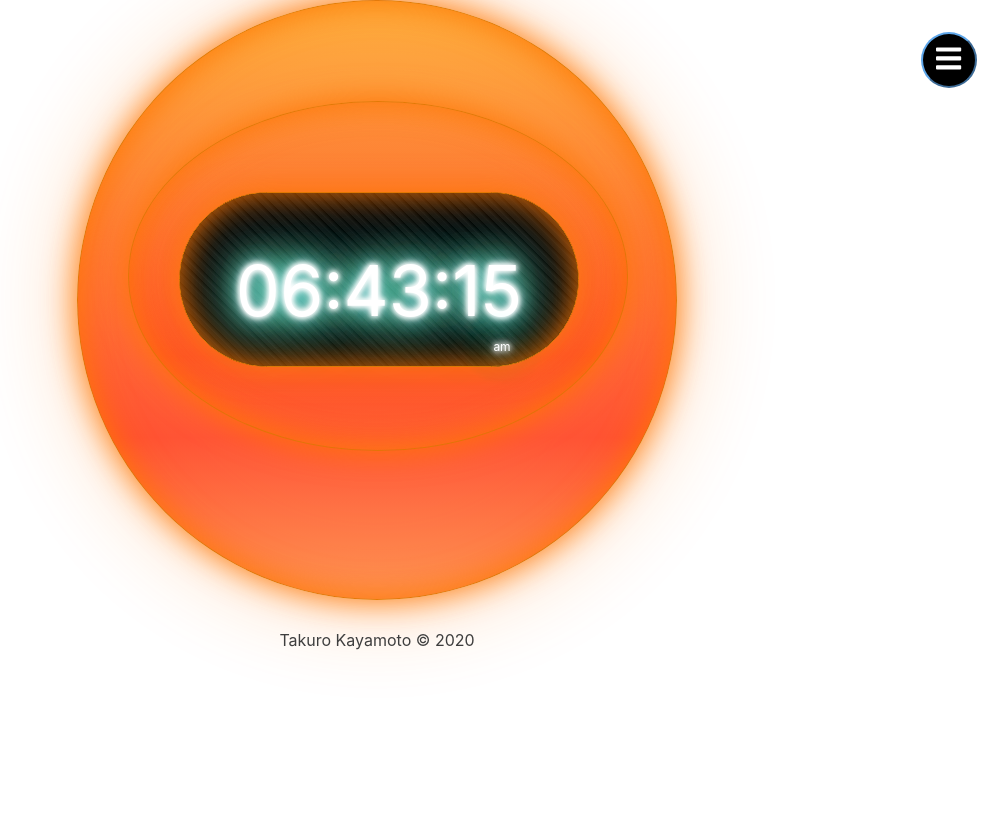
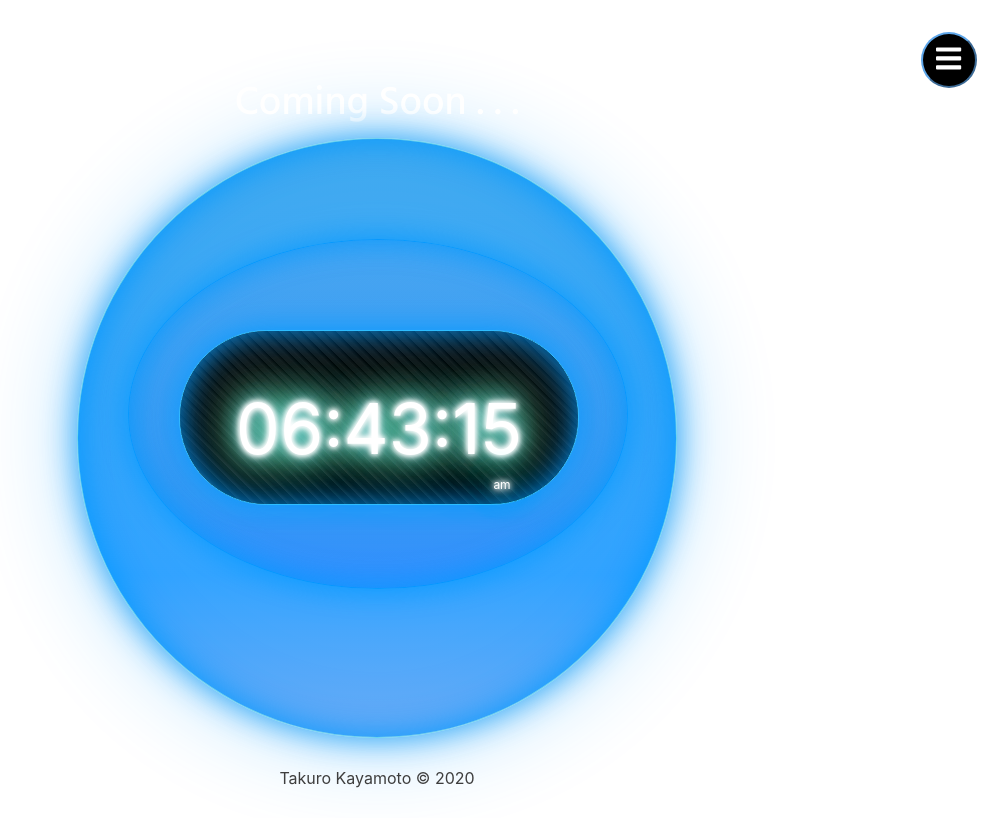
Before and after one commit to takurokayamoto/mypage, a React (Create React App) app in the folder client/: page /work in a window 1280 px wide. Shown: the whole page, without its empty margins (263-1271 px from the left). Built offline with nearby package versions, Linux system fonts and the light colour scheme; the HTML template or start-up script is replaced by a standard one.

Commit message:
complete work page

```diff
--- a/client/public/index.css
+++ b/client/public/index.css
@@ -751,7 +751,22 @@ path {
     width: 100%;
 }
 
-@import url(https://fonts.googleapis.com/css?family=Roboto:400,700,900);
+.coming {
+    position: relative;
+    display: flex;
+    justify-content: center;
+    top: 10%;
+    color: white;
+    font-family: "Hind", sans-serif;
+
+}
+
+.clock {
+    position: relative;
+    margin-top: 7%;
+}
+
+@import url(https://fonts.googleapis.com/css?family=Roboto:400, 700, 900);
 
 .outer {
     position: relative;
@@ -760,10 +775,10 @@ path {
     margin-left: -300px;
     height: 600px;
     width: 600px;
-    border: 1px solid rgba(225, 119, 3, 0.9);
+    border: 1px solid rgba(114, 219, 238, 0.808);
     border-radius: 50%;
-    background: linear-gradient(to bottom, rgba(253, 155, 18, 0.8) 0%, rgba(255, 42, 4, 0.8) 73%, rgba(253, 125, 45, 0.8) 100%);
-    box-shadow: 0px 0px 31px 2px rgba(255, 119, 3, 0.9), inset 0px 0px 31px 2px rgba(255, 119, 3, 0.9);
+    background: linear-gradient(to bottom, rgba(22, 150, 235, 0.8) 0%, rgba(2, 141, 255, 0.8) 73%, rgba(73, 152, 243, 0.8) 100%);
+    box-shadow: 0px 0px 31px 2px rgba(28, 158, 245, 0.9), inset 0px 0px 31px 2px rgb(3, 154, 255, 0.9);
 }
 
 .outer::after {
@@ -774,32 +789,32 @@ path {
     width: 100%;
     height: 100%;
     border-radius: 50%;
-    box-shadow: 0px 0px 100px 2px rgba(255, 119, 3, 1), inset 0px 0px 100px 2px rgba(255, 119, 3, 1);
+    box-shadow: 0px 0px 100px 2px rgb(3, 154, 255), inset 0px 0px 100px 2px rgb(3, 154, 255);
     animation: shadowFade 4s infinite ease-in;
 }
 
 .inner {
     height: 350px;
     width: 500px;
-    border: 1px solid rgba(225, 119, 3, 0.9);
+    border: 1px solid rgb(3, 154, 255, 0.9);
     border-radius: 50%;
     margin-top: 100px;
     margin-left: 50px;
     margin-right: 50px;
-    background: linear-gradient(to bottom, rgba(253, 125, 45, 0.3) 0%, rgba(255, 42, 4, 0.3) 73%, rgba(253, 125, 45, 0.3) 100%);
-    box-shadow: 0px 0px 31px 2px rgba(255, 119, 3, 0.9), inset 0px 0px 31px 2px rgba(255, 119, 3, 0.9);
+    background: linear-gradient(to bottom, rgba(85, 156, 238, 0.3) 0%, rgba(55, 121, 221, 0.3) 73%, rgba(45, 94, 253, 0.3) 100%);
+    box-shadow: 0px 0px 31px 2px rgb(3, 154, 255, 0.9), inset 0px 0px 31px 2px rgb(3, 154, 255, 0.9);
 }
 
 .most-inner {
     text-align: center;
     height: 175px;
     width: 400px;
-    border: 1px solid rgba(225, 119, 3, 1);
+    border: 1px solid rgb(47, 189, 255);
     border-radius: 125px;
     margin-top: 90px;
     margin-left: 50px;
     margin-right: 50px;
-    box-shadow: 0px 0px 31px 2px rgba(255, 119, 3, 0.9), inset 0px 0px 31px 2px rgba(255, 119, 3, 0.9);
+    box-shadow: 0px 0px 31px 2px rgb(3, 154, 255, 0.9), inset 0px 0px 31px 2px rgb(3, 154, 255, 0.9);
     text-shadow: 0 0 5px #fff, 0 0 10px #fff, 0 0 7px #fff, 0 0 20px #88dfff, 0 0 35px #68ffc8, 0 0 40px #68ffc8, 0 0 50px #68ffc8, 0 0 75px #68ffc8;
     background:
   /* On "top" */ repeating-linear-gradient(45deg, transparent, transparent 4px, #171717 4px, black 8px), /* on "bottom" */ linear-gradient(to bottom, #171717, black);
--- a/client/src/components/workRoute/Clock.jsx
+++ b/client/src/components/workRoute/Clock.jsx
@@ -31,11 +31,13 @@ function Clock() {
     }
 
     return (
-        <div className="outer">
-            <div className="inner">
-                <div className="most-inner">
-                    <span className={state.time === "00:00:00" ? "time blink" : "time"}> {state.time}</span>
-                    <span className="amPm">{state.amPm}</span>
+        <div className="clock">
+            <div className="outer">
+                <div className="inner">
+                    <div className="most-inner">
+                        <span className={state.time === "00:00:00" ? "time blink" : "time"}> {state.time}</span>
+                        <span className="amPm">{state.amPm}</span>
+                    </div>
                 </div>
             </div>
         </div>
--- a/client/src/components/workRoute/Work.jsx
+++ b/client/src/components/workRoute/Work.jsx
@@ -13,6 +13,7 @@ function Work() {
     return (
         <div className="workPage">
             <Header />
+            <h1 className="coming">Coming Soon . . .</h1>
             <Clock />
             <Footer />
         </div>
```
